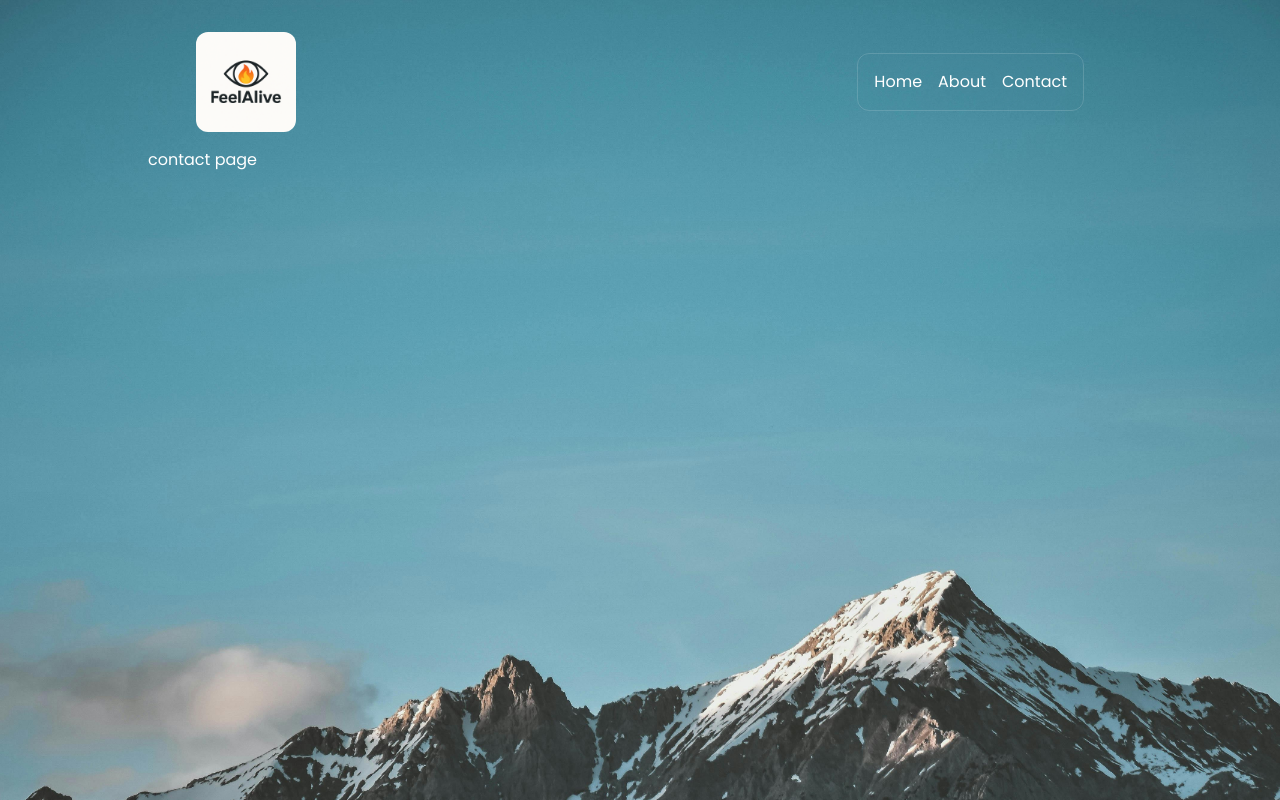
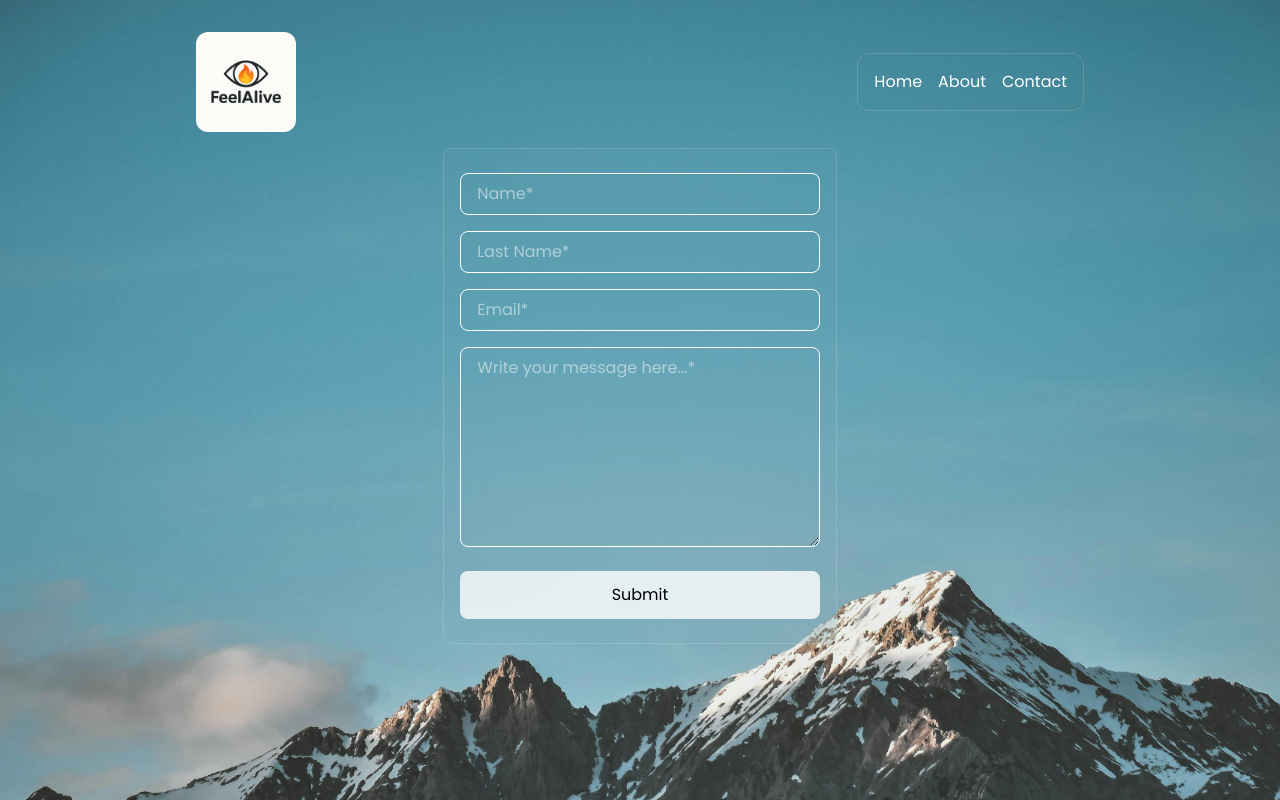
Before and after one commit to selimyay123/feel-alive, a Next.js app: page /contact in a window 1280 px wide. Shown: the top 800 px of the page. Built offline with nearby package versions, Linux system fonts and the light colour scheme.

Commit message:
contact-page

```diff
--- a/src/app/contact/page.tsx
+++ b/src/app/contact/page.tsx
@@ -1,6 +1,13 @@
 function Contact() {
     return (
-        <div>contact page</div>
+        <div className="w-[40%] rounded-lg backdrop-blur-3xl max-md:w-full mx-auto px-4 py-6 space-y-4 flex flex-col justify-center items-center border border-white/15">
+            <input required type="text" placeholder="Name*" className="border border-white px-4 py-2 rounded-lg w-full" />
+            <input required type="text" placeholder="Last Name*" className="border border-white px-4 py-2 rounded-lg w-full" />
+            <input required type="email" placeholder="Email*" className="border border-white px-4 py-2 rounded-lg w-full" />
+            <textarea required name="content" id="content" placeholder="Write your message here...*" className="border w-full border-white px-4 py-2 rounded-lg min-h-[200px]">
+            </textarea>
+            <button className="w-full bg-white/80 text-black rounded-lg px-4 py-3 mt-2">Submit</button>
+        </div>
     )
 }
 
--- a/src/app/login/page.tsx
+++ b/src/app/login/page.tsx
@@ -73,7 +73,7 @@ function Login() {
 
                 <button
                     onClick={handleSubmit}
-                    className="bg-white/50 text-black rounded-lg px-4 py-3 mt-2"
+                    className="bg-white/80 text-black rounded-lg px-4 py-3 mt-2"
                 >
                     {signupClicked ? "Sign Up" : "Login"}
                 </button>
```
